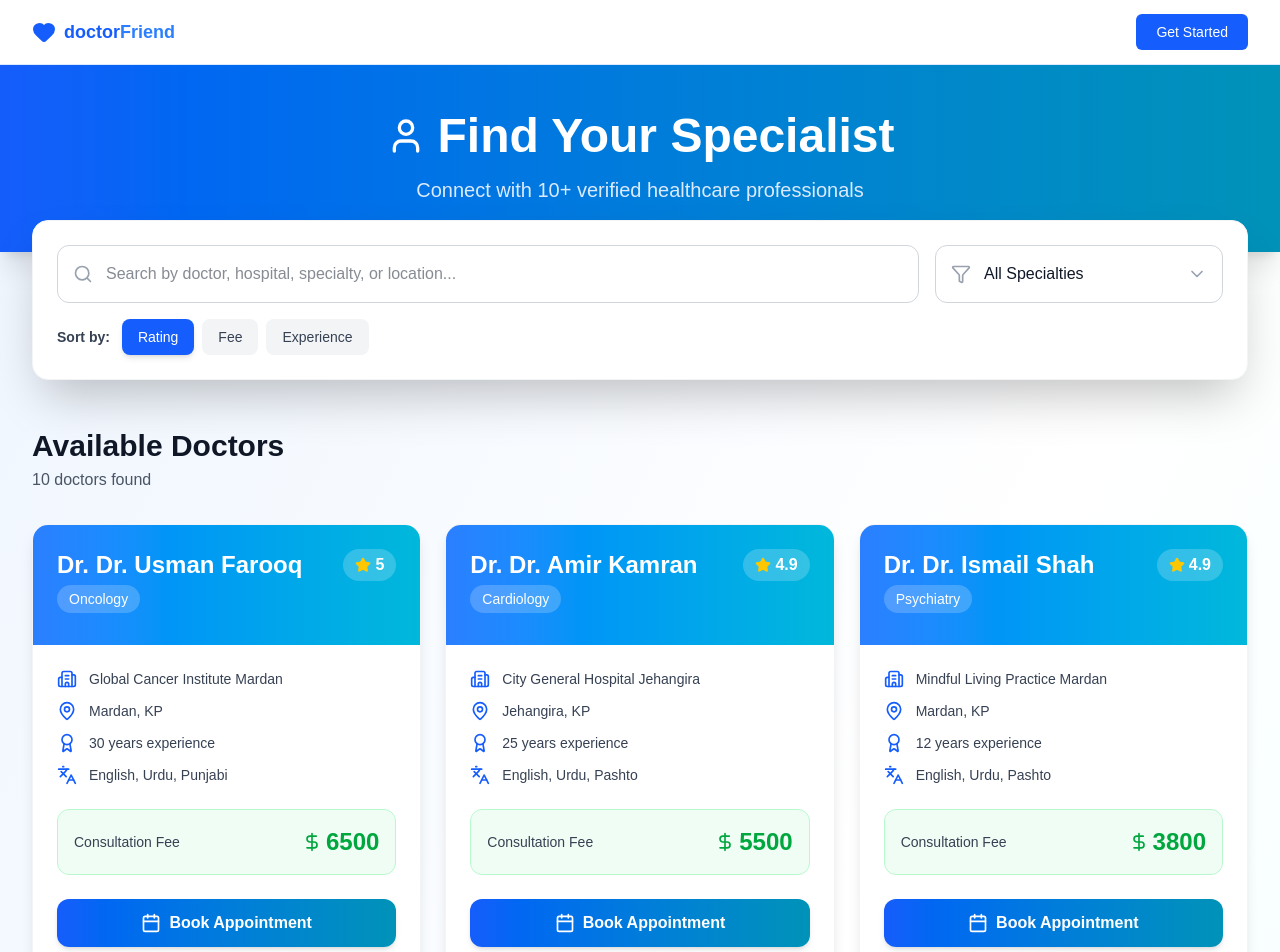
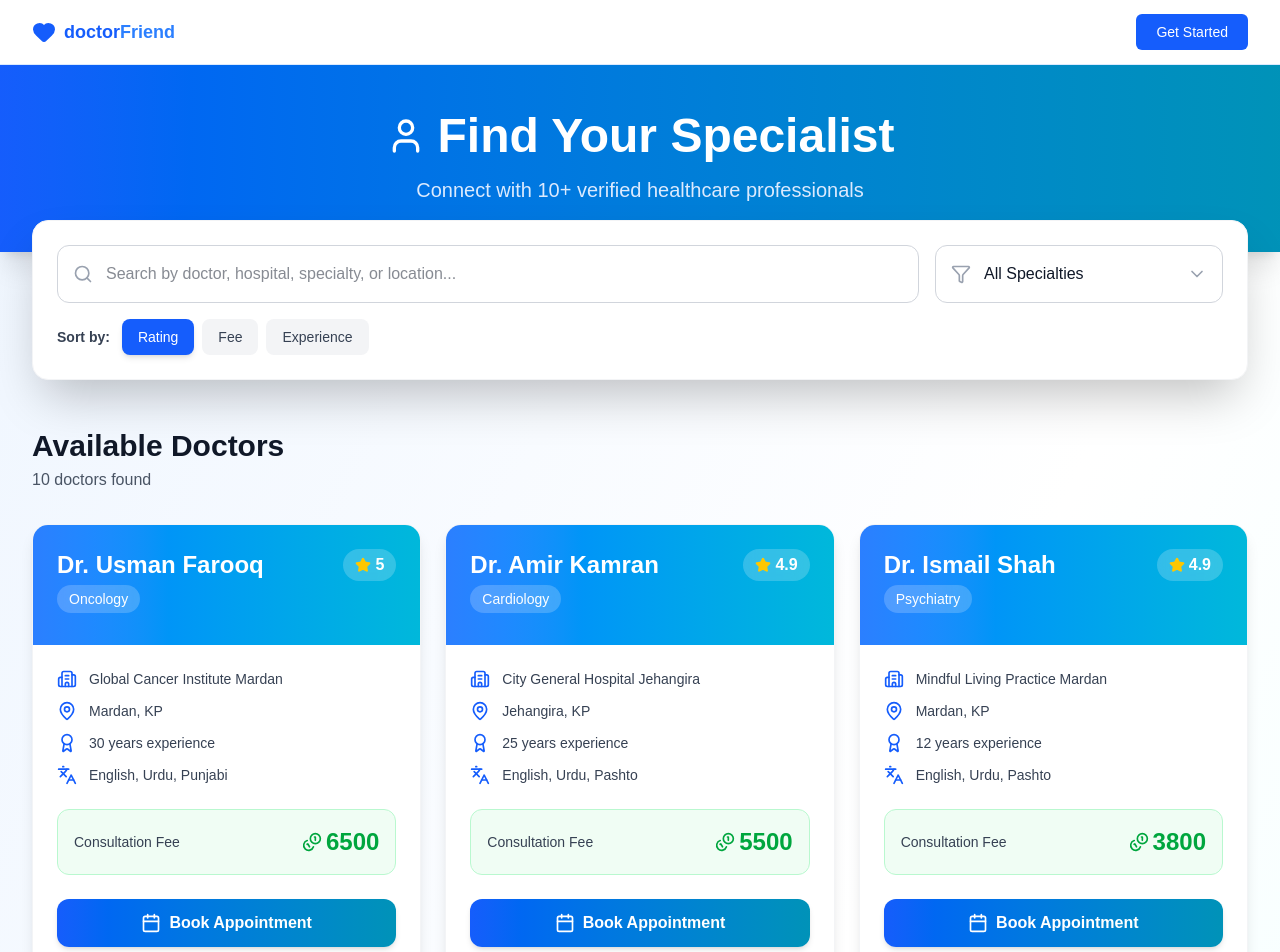
Before and after one commit to HassanNetSec/the-doctors-friends, a Next.js app in the folder frontend/: page /search_doctors in a window 1280 px wide. Shown: the top 952 px of the page. Built offline with nearby package versions, Linux system fonts and the light colour scheme.

Commit message:
Replace DollarSign icon with Coins icon

```diff
--- a/frontend/app/search_doctors/page.tsx
+++ b/frontend/app/search_doctors/page.tsx
@@ -1,6 +1,6 @@
 "use client";
 import React, { ChangeEvent, useState, useEffect } from "react";
-import { Search, MapPin, Star, DollarSign, Briefcase, Phone, Mail, Languages, Filter, X, ChevronDown, Calendar, User, Building2, Award, Clock } from "lucide-react";
+import { Search, MapPin, Star, Coins, Briefcase, Phone, Mail, Languages,Filter, X, ChevronDown, Calendar, User, Building2, Award, Clock } from "lucide-react";
 import mockDoctorData from "../components/doctors.json"
 import { useRouter } from "next/navigation";
 // The complete list of specialties
@@ -230,7 +230,7 @@ const SearchDoctor = () => {
                 <div className="bg-gradient-to-r from-blue-500 to-cyan-500 p-6 text-white">
                   <div className="flex items-start justify-between mb-2">
                     <div className="flex-1">
-                      <h3 className="text-2xl font-bold mb-1">Dr. {doctor.name}</h3>
+                      <h3 className="text-2xl font-bold mb-1">{doctor.name}</h3>
                       <span className="inline-block bg-white/20 backdrop-blur-sm px-3 py-1 rounded-full text-sm font-medium">
                         {doctor.specialty}
                       </span>
@@ -272,7 +272,7 @@ const SearchDoctor = () => {
                     <div className="flex items-center justify-between">
                       <span className="text-sm font-medium text-gray-700">Consultation Fee</span>
                       <div className="flex items-center gap-1">
-                        <DollarSign className="w-5 h-5 text-green-600" />
+                        <Coins className="w-5 h-5 text-green-600" />
                         <span className="text-2xl font-bold text-green-600">
                           {doctor.consultation_fee_usd}
                         </span>
```
